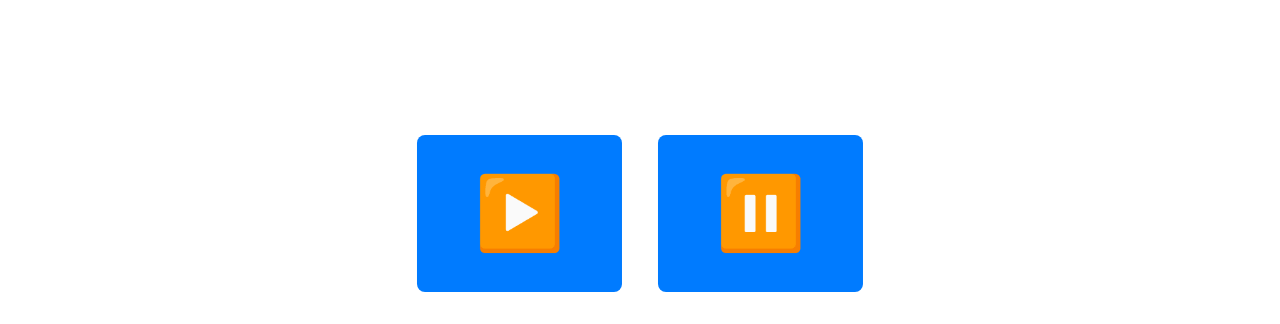
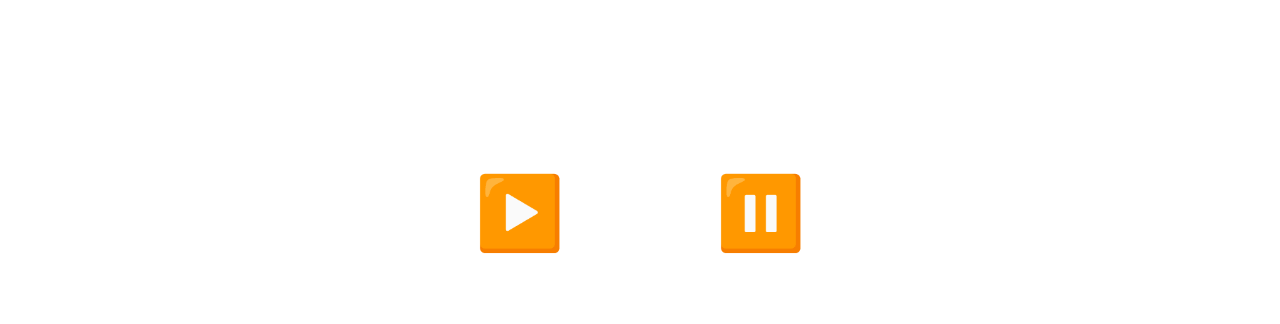
Before and after one commit to hanhan24/wk1flashcards, a plain HTML site: page index.html in a window 1280 px wide. Shown: the part 476-800 px from the top of the page. Drawn offline with Linux system fonts and the light colour scheme.

Commit message:
Update index.html

```diff
--- a/index.html
+++ b/index.html
@@ -57,7 +57,7 @@
     #audioControls button {
       font-size: 4.5rem; /* 1.5rem × 3 */
       margin: 0 1rem;
-      background: #007bff; border: none;
+      background: #ffffff; border: none;
       border-radius: 8px; color: white;
       padding: 0.5em 0.8em; cursor: pointer;
       transition: background 0.2s;
```
